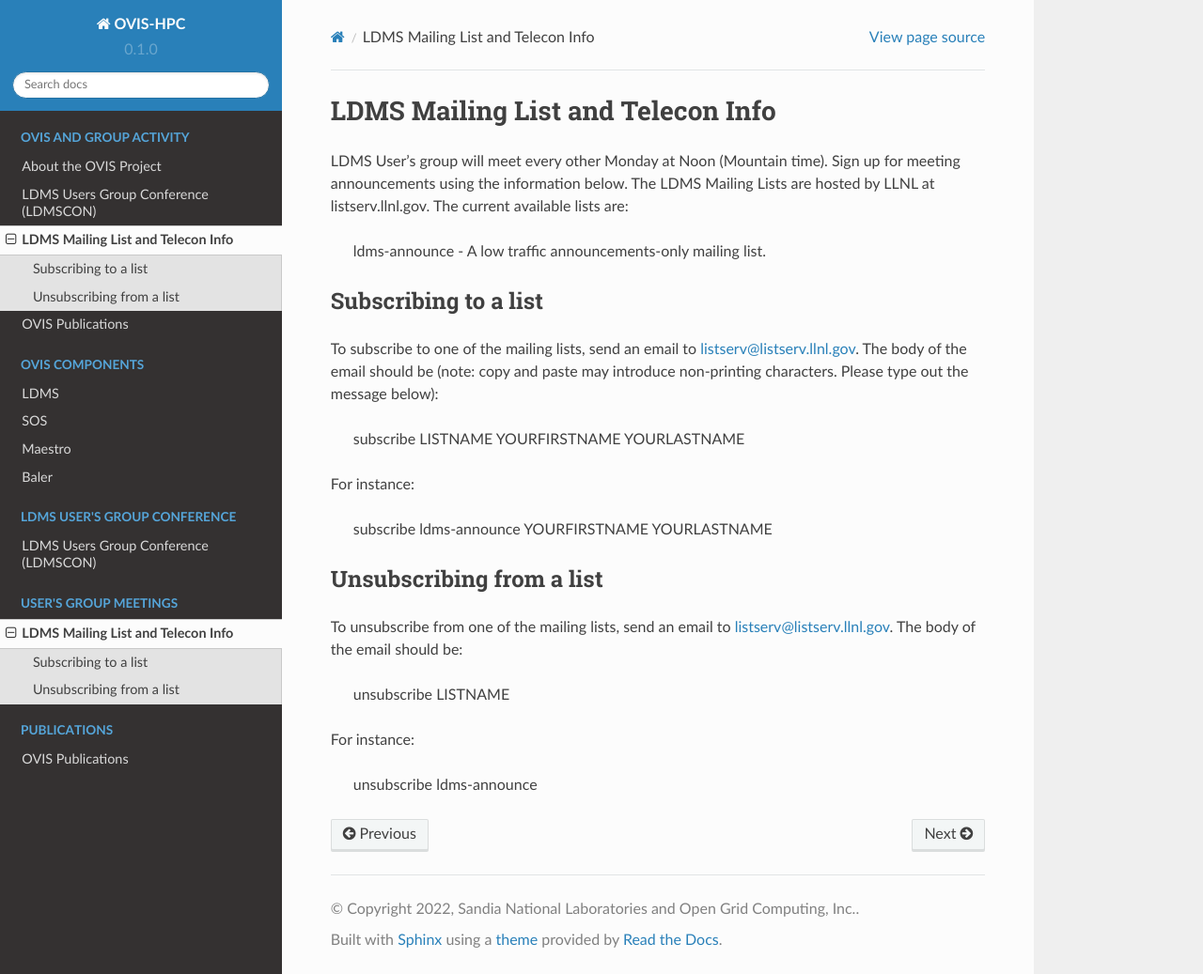
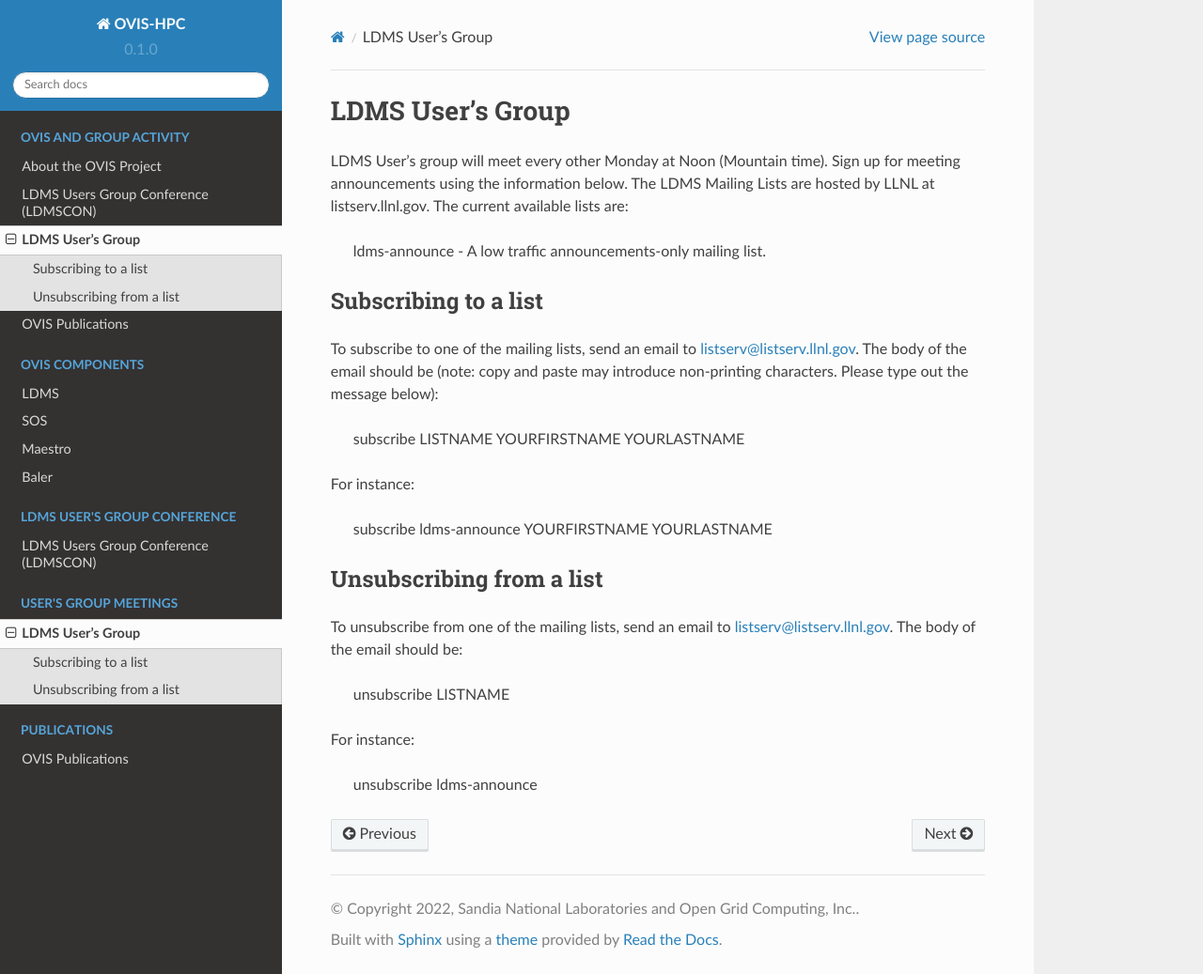
Before and after one commit to ovis-hpc/readthedocs, a Sphinx documentation site: the page built from docs/source/ug.rst, in a window 1280 px wide and 1037 px high. Shown: the whole window at 94% size. Built offline with Sphinx 7.4.7 and the Read the Docs theme 2.0.0, drawn with Linux system fonts in a browser that asks for light colours; pages that are not in the unit, such as notebooks, are missing from menus.

Commit message:
Small changes to index

```diff
--- a/docs/source/ug.rst
+++ b/docs/source/ug.rst
@@ -1,4 +1,4 @@
-LDMS Mailing List and Telecon Info
+LDMS User's Group
 ==============================
 
 LDMS User's group will meet every other Monday at Noon (Mountain time).
```
